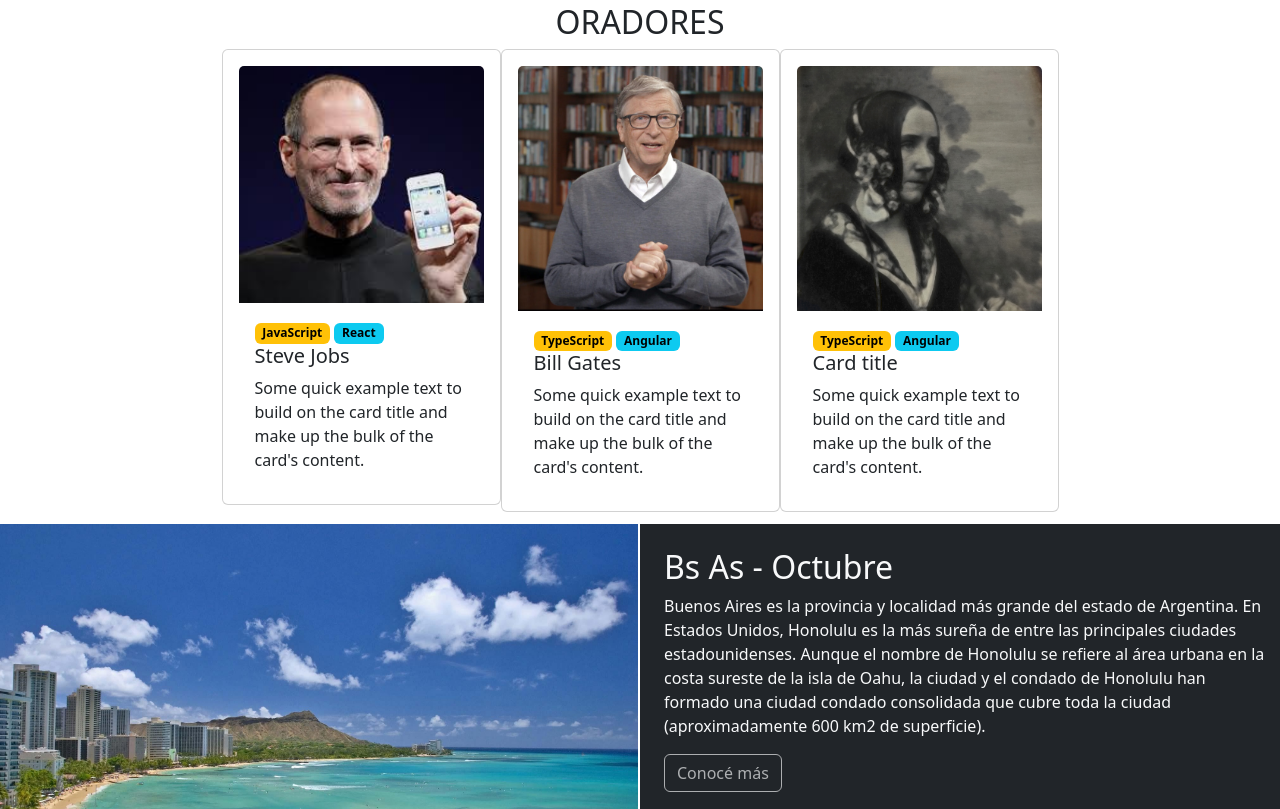
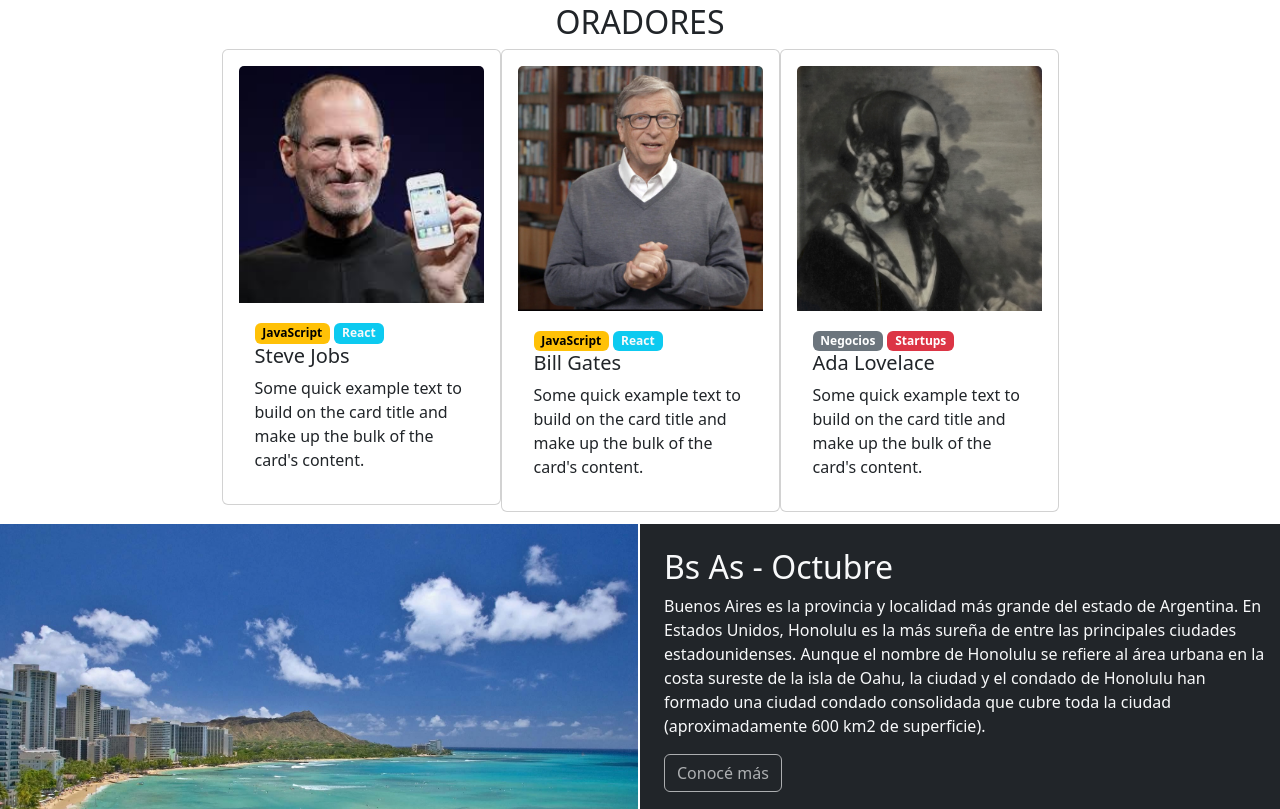
Before and after one commit to Bonzo1891/tpintegrador, a plain HTML site: page index.html in a window 1280 px wide. Shown: the part 1064-1873 px from the top of the page. Drawn offline with nearby package versions, Linux system fonts and the light colour scheme.

```diff
--- a/index.html
+++ b/index.html
@@ -46,16 +46,15 @@
 
 
     <section>
-            <div class="col-sm-12 card text-bg-dark rounded-0 g-0">
+            <div class="card text-bg-dark rounded-0 g-0">
                 <img src="./img/hawaii.jpg" class="card-img opacity-75 img-fluid" alt="...">
-                    <div class="card-img-overlay text-end" >
+                    <div class="card-img-overlay text-end">
                         <h2 class="card-title">Conf Bs As</h2>
                         <p class="card-text">Bs As llega por primera vex a la Argentina. Un evento para compartir con <br> comunidad el conocimiento y experiencia de los expertos que <br>estan creando el futuro de Internet. Ven a conocer a miembros del <br>evento, a otros estudiantes de Codo a Codo y los oradores de primer <br>nivel que tenemos para ti. Te esperamos!</p>
                         <button type="button" class="btn btn-outline-light">Quiero ser orador</button>
                         <button type="button" class="btn btn-success">Comprar tickets</button>
                     </div>
             </div>
-
     </section>
 
     <!--Oradores, centro de la pagina-->
@@ -72,7 +71,7 @@
                     <img src="./img/steve.jpg" class="card-img-top" alt="...">
                     <div class="card-body">
                         <span class="badge text-bg-warning">JavaScript</span>
-                        <span class="badge text-bg-info">React</span>
+                        <span class="badge text-bg-info text-light">React</span>
                     <h5 class="card-title">Steve Jobs</h5>
                     <p class="card-text">Some quick example text to build on the card title and make up the bulk of the card's content.</p>
                     </div>
@@ -82,8 +81,8 @@
                 <div class="card p-md-2 p-lg-3">
                     <img src="./img/bill.jpg" class="card-img-top" alt="...">
                     <div class="card-body p-md-2 p-lg-3">
-                        <span class="badge text-bg-warning">TypeScript</span>
-                        <span class="badge text-bg-info">Angular</span>
+                        <span class="badge text-bg-warning">JavaScript</span>
+                        <span class="badge text-bg-info text-light">React</span>
                     <h5 class="card-title">Bill Gates</h5>
                     <p class="card-text">Some quick example text to build on the card title and make up the bulk of the card's content.</p>
                     </div>
@@ -93,9 +92,9 @@
                 <div class="card p-md-2 p-lg-3">
                     <img src="./img/ada.jpeg" class="card-img-top" alt="...">
                     <div class="card-body">
-                        <span class="badge text-bg-warning">TypeScript</span>
-                        <span class="badge text-bg-info">Angular</span>
-                    <h5 class="card-title">Card title</h5>
+                        <span class="badge text-bg-secondary">Negocios</span>
+                        <span class="badge text-bg-danger">Startups</span>
+                    <h5 class="card-title">Ada Lovelace</h5>
                     <p class="card-text">Some quick example text to build on the card title and make up the bulk of the card's content.</p>
                     </div>
                 </div>
```
